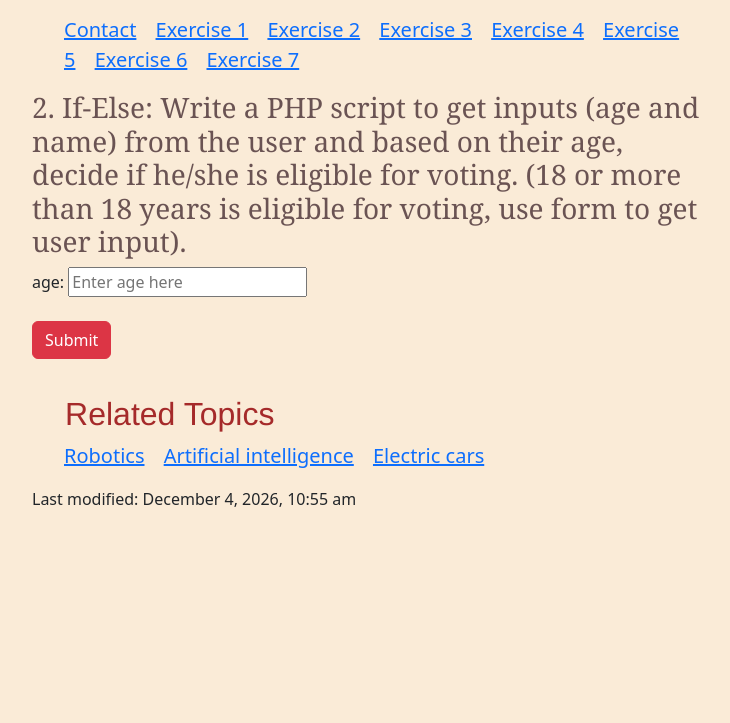
After one commit to kasunki/src, a PHP site: page /kasunki_tasks/individual/ex4.php in a window 1280 px wide. The commit adds this page. Shown: the part 77-800 px from the top of the page, without its empty margins (270-1000 px from the left). Run offline with PHP 8.4, Linux system fonts and the light colour scheme.

Commit message:
ex4 update

```diff
--- a/kasunki_tasks/ex2/ex1.php
+++ b/kasunki_tasks/ex2/ex1.php
@@ -1,6 +1,6 @@
     <?php
     $title = "Exercise 1: Getting Started with PHP";
-    include 'header.php' ?>
+    include '/individual/header.php' ?>
 
     <h3>3.1 Write PHP code to output the following message:
         Hello world! My name is "David"
@@ -56,6 +56,6 @@
 
 <h3>3.4 Take a screenshot that confirms your development environment setup
     and include it as an image in the "ex1.php" file.</h3>
-<img src ="images/development environment.png" alt="web development environment"/>
+<img src ="kasunki_tasks/individual/images/development environment.png" alt="web development environment"/>
 
-<?php include 'footer.php' ?>
+<?php include '/individual/footer.php' ?>
--- /dev/null
+++ b/kasunki_tasks/individual/ex4.php
@@ -0,0 +1,29 @@
+<?php
+        $title = "Exercise 4: Control flow and loops";
+
+        include 'header.php' ?>
+
+        <h3> 2. If-Else: Write a PHP script to get inputs (age and name) from the user and based on their age,
+             decide if he/she is eligible for voting. (18 or more than 18 years is eligible for voting, use form to get user input). </h3>
+
+
+ <form method="post" name="eligibility_for_voting" action=<?php echo htmlspecialchars($_SERVER['PHP_SELF']); ?>>
+        age: <input type="number" name="userAge" placeholder="Enter age here" required> <br> <br>
+        <button type="submit" class="btn btn-danger">Submit</button><br><br>
+        </form>
+
+        <?php
+
+        if ($_SERVER["REQUEST_METHOD"] == "POST") {
+            $age =$_POST["userAge"];
+
+        if ($age >=18){
+            echo "You are eligle for voting.";
+        }
+        else {
+            echo "You are not eligible for voting.";
+        }
+       }
+        ?>
+
+<?php include 'footer.php'; ?>
--- a/kasunki_tasks/individual/style.css
+++ b/kasunki_tasks/individual/style.css
@@ -53,7 +53,7 @@ h3
 {
     font-family: Georgia, 'Times New Roman', Times, serif;
     color: rgb(106, 83, 83);
-    padding-left: 5%;
+
 }
 
 h4
```
